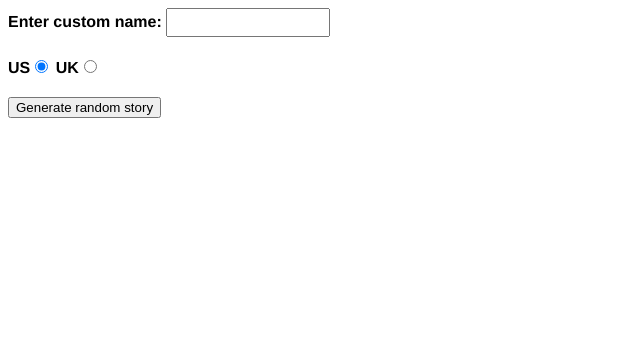
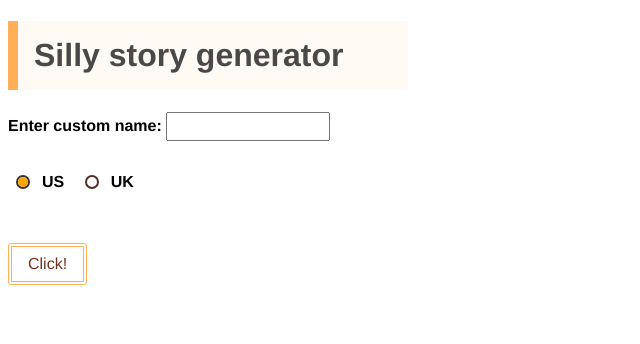
Before and after one commit to tsubame-misa/webp-exercise5, a plain HTML site: page index.html in a window 1280 px wide. Shown: the whole page, without its empty margins (0-640 px from the left). Drawn offline with Linux system fonts and the light colour scheme.

Commit message:
change style

```diff
--- a/index.html
+++ b/index.html
@@ -4,13 +4,11 @@
     <meta charset="utf-8" />
     <meta http-equiv="X-UA-Compatible" content="IE=edge,chrome=1" />
     <meta name="viewport" content="width=device-width" />
-
     <title>Silly story generator</title>
-
     <style>
       body {
         font-family: helvetica, sans-serif;
-        width: 350px;
+        width: 400px;
       }
 
       label {
@@ -26,28 +24,136 @@
         width: 150px;
       }
 
+      header h1 {
+        padding: 0.5em;
+        color: #494949; /*文字色*/
+        background: #fffaf4; /*背景色*/
+        border-left: solid 10px #ffaf58; /*左線（実線 太さ 色）*/
+      }
+
+      a {
+        display: inline-block;
+        padding: 0.5em 1em;
+        text-decoration: none;
+        color: #74311b;
+        border: double 4px #ffaf58;
+        border-radius: 3px;
+        transition: 0.4s;
+      }
+      a:hover {
+        background-color: #fff3d5;
+      }
+      a:active {
+        box-shadow: inset 0 0 2px rgba(189, 189, 189, 0.1);
+        background-color: #fff3d5;
+        transform: translateY(3px);
+      }
+
       p {
-        background: #ffc125;
-        color: #5e2612;
+        background: #ffe49f;
+        color: #74311b;
         padding: 10px;
         visibility: hidden;
       }
+      /*^^^^^^^^^^^^^^^^^^^^^^^^^^^^^^^^^^^^^^^^^^^^^^^^^^^^*/
+
+      .ECM_RadioInput {
+        padding: 12px 8px;
+        display: flex;
+        align-items: center;
+        cursor: pointer;
+      }
+      .ECM_RadioInput:hover {
+        background: rgba(0, 0, 0, 0.05);
+      }
+      .ECM_RadioInput-Input {
+        opacity: 0;
+        width: 0;
+        margin: 0;
+      }
+      .ECM_RadioInput-Input:focus + .ECM_RadioInput-DummyInput {
+        border: solid 2px #333333;
+        background: #eeeeee;
+      }
+      .ECM_RadioInput-Input:checked + .ECM_RadioInput-DummyInput {
+        border: solid 2px #333333;
+      }
+      .ECM_RadioInput-Input:checked + .ECM_RadioInput-DummyInput::before {
+        content: "";
+        display: block;
+        position: absolute;
+        top: 50%;
+        left: 50%;
+        transform: translate(-50%, -50%);
+        width: 10px;
+        height: 10px;
+        border-radius: 50%;
+        background: orange;
+      }
+      .ECM_RadioInput-DummyInput {
+        position: relative;
+        top: 0;
+        left: 0;
+        display: block;
+        width: 10px;
+        height: 10px;
+        border-radius: 50%;
+        background: #fff;
+        border: solid 2px rgb(80, 48, 38);
+      }
+      .ECM_RadioInput-LabelText {
+        margin-left: 12px;
+        display: block;
+        /*font-size: 14px;*/
+        font-weight: bold;
+      }
+
+      .button_aline {
+        display: inline-block;
+      }
     </style>
   </head>
-
+  <header><h1>Silly story generator</h1></header>
   <body>
     <div>
       <label for="customname">Enter custom name:</label>
       <input id="customname" type="text" placeholder="" />
     </div>
     <div>
-      <label for="us">US</label
+      <!---- <label for="us" class="ukus">US</label
       ><input id="us" type="radio" name="ukus" value="us" checked />
-      <label for="uk">UK</label
+      <label for="uk" class="ukus">UK</label
       ><input id="uk" type="radio" name="ukus" value="uk" />
+      -->
+      <div class="button_aline">
+        <label class="ECM_RadioInput" for="us"
+          ><input
+            id="us"
+            class="ECM_RadioInput-Input"
+            type="radio"
+            name="radio"
+            value="us"
+            checked
+          /><span class="ECM_RadioInput-DummyInput"></span
+          ><span class="ECM_RadioInput-LabelText">US</span></label
+        >
+      </div>
+      <div class="button_aline">
+        <label class="ECM_RadioInput" for="uk"
+          ><input
+            id="uk"
+            class="ECM_RadioInput-Input"
+            type="radio"
+            name="radio"
+            value="uk"
+          /><span class="ECM_RadioInput-DummyInput"></span
+          ><span class="ECM_RadioInput-LabelText">UK</span></label
+        >
+      </div>
     </div>
     <div>
-      <button class="randomize">Generate random story</button>
+      <a href="#" class="randomize">Click!</a>
+      <!--<button class="randomize">Generate random story</button>-->
     </div>
     <!-- Thanks a lot to Willy Aguirre for his help with the code for this assessment -->
     <p class="story"></p>
```
